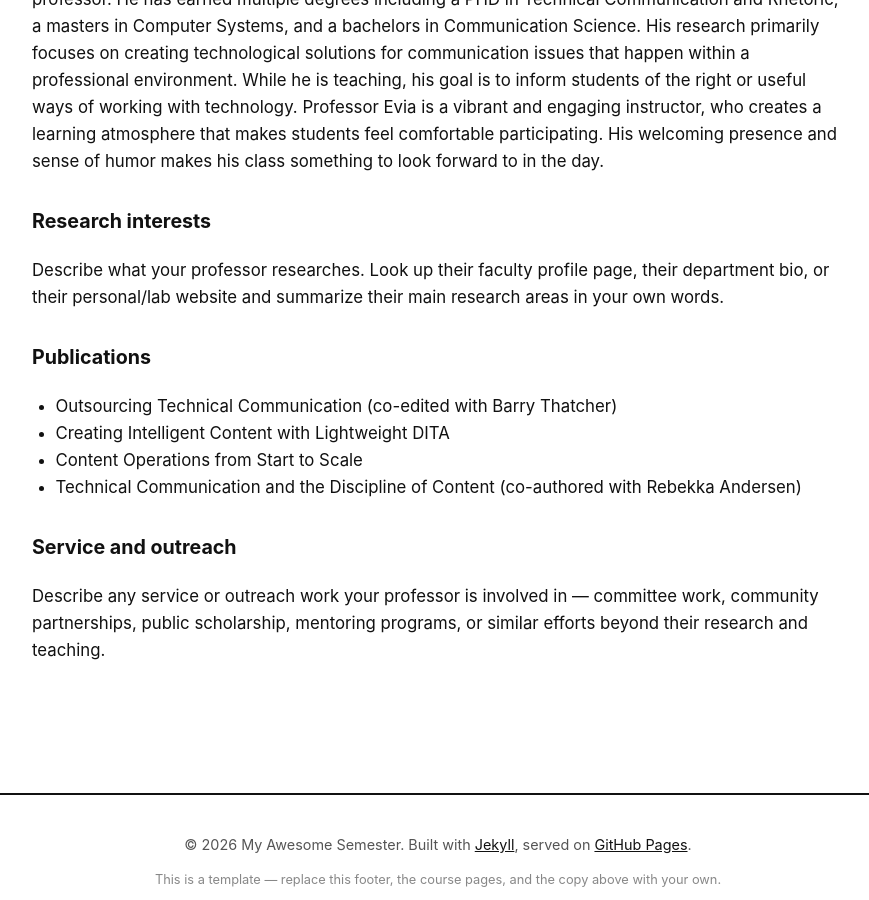
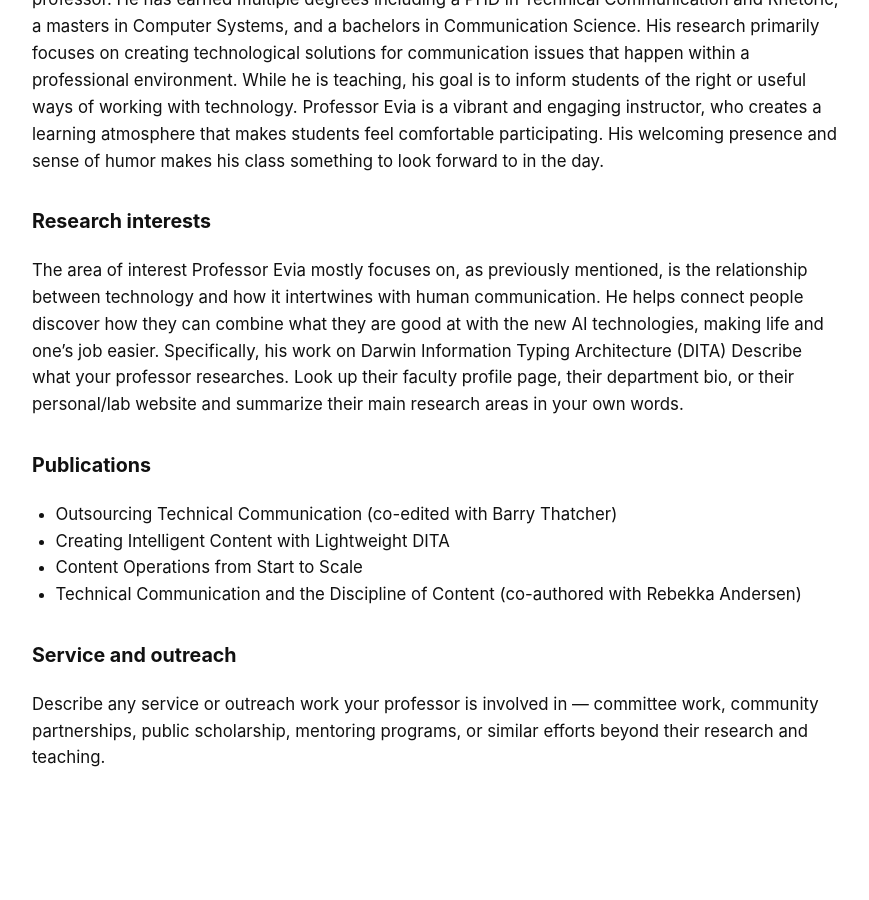
Before and after one commit to annaolszowy27/myawesomesemester, a Jekyll site: the page built from _courses/course-01.md, in a window 1280 px wide and 900 px high, scrolled down 902 px. Shown: the whole window, without its empty margins (202-1071 px from the left). Built offline with Jekyll 4.4.1, drawn with Linux system fonts in a browser that asks for light colours.

Commit message:
Update course-01.md

```diff
--- a/_courses/course-01.md
+++ b/_courses/course-01.md
@@ -20,7 +20,7 @@ Professor Carlos Evia has multiple roles within the College of Liberal Arts and
 
 ### Research interests
 
-Describe what your professor researches. Look up their faculty profile page, their
+The area of interest Professor Evia mostly focuses on, as previously mentioned, is the relationship between technology and how it intertwines with human communication. He helps connect people discover how they can combine what they are good at with the new AI technologies, making life and one's job easier. Specifically, his work on Darwin Information Typing Architecture (DITA) Describe what your professor researches. Look up their faculty profile page, their
 department bio, or their personal/lab website and summarize their main research
 areas in your own words.
 
```
